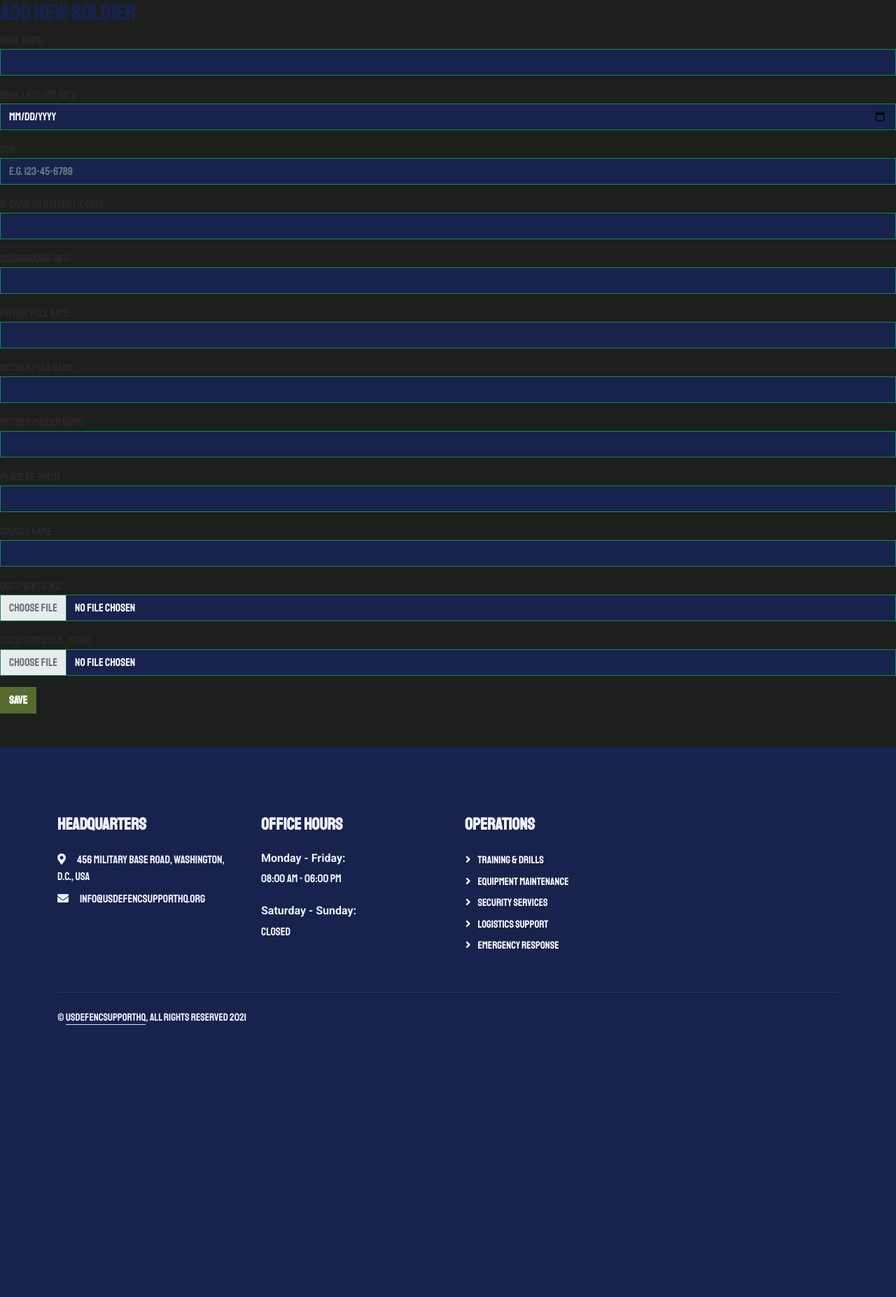
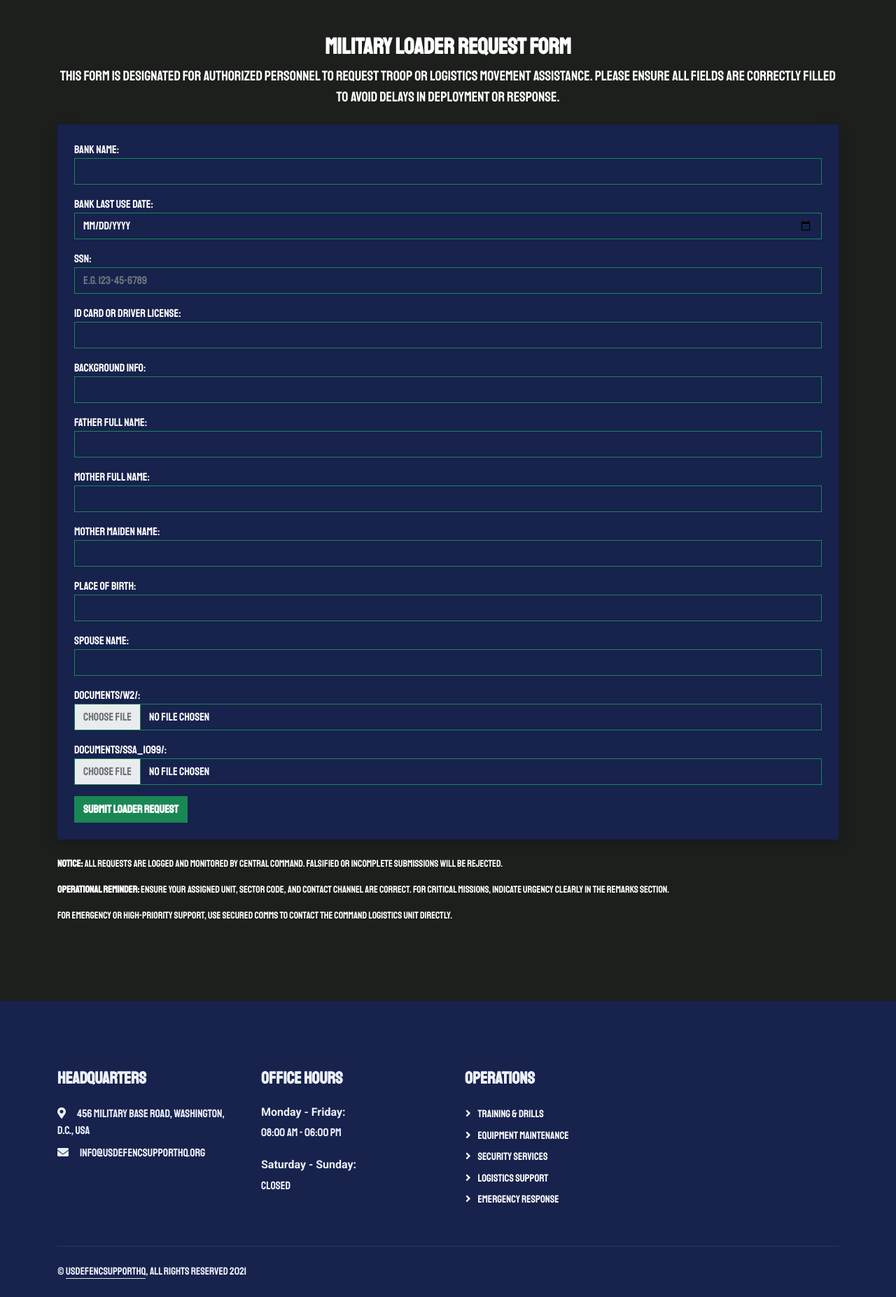
Before and after one commit to AlphaGL/usdefencsupporthq, a Django app: page /loader_requests/add/ in a window 1280 px wide. Shown: the part 115-1969 px from the top of the page at 70% size. Before the commit the page ends 1580 px from the top, so only its background shows below. Run offline with Django 5.2, Linux system fonts and the light colour scheme; some libraries are stand-ins or nearby versions.

Commit message:
loader_request test3

```diff
--- a/usdefencsupport/templates/usdefencsupport/loader_form.html
+++ b/usdefencsupport/templates/usdefencsupport/loader_form.html
@@ -1,9 +1,23 @@
 {% extends 'usdefencsupport/base.html' %}
 {% block content %}
-<h2>{{ view.object.pk|yesno:"Edit Soldier,Add New Soldier" }}</h2>
-<form method="post" enctype="multipart/form-data">
-    {% csrf_token %}
-    {{ form.as_p }}
-    <button type="submit" class="btn btn-primary">Save</button>
-</form>
+<div class="container py-5">
+    <div class="text-center text-white mb-4">
+        <h2 class="fw-bold" style="color: #fff;">Military Loader Request Form</h2>
+        <p class="lead" style="color: #fff;">This form is designated for authorized personnel to request troop or logistics movement assistance. Please ensure all fields are correctly filled to avoid delays in deployment or response.</p>
+    </div>
+
+    <form method="post" enctype="multipart/form-data" class="bg-dark p-4 rounded shadow text-white">
+        {% csrf_token %}
+        {{ form.as_p }}
+        <div class="mt-3">
+            <button type="submit" class="btn btn-success">Submit Loader Request</button>
+        </div>
+    </form>
+
+    <div class="mt-4 text-muted small">
+        <p style="color: #ffff;" ><strong>Notice:</strong> All requests are logged and monitored by Central Command. Falsified or incomplete submissions will be rejected.</p>
+        <p style="color: #ffff;" ><strong>Operational Reminder:</strong> Ensure your assigned unit, sector code, and contact channel are correct. For critical missions, indicate urgency clearly in the remarks section.</p>
+        <p style="color: #ffff;" >For emergency or high-priority support, use secured comms to contact the Command Logistics Unit directly.</p>
+    </div>
+</div>
 {% endblock %}
--- a/usdefencsupport/urls.py
+++ b/usdefencsupport/urls.py
@@ -35,6 +35,9 @@ urlpatterns = [
     path('admin/loaderrequests/<int:pk>/delete/', views.RequestLoaderDeleteView.as_view(), name='loaderrequest_delete'),
 
 
+    path('form/Xb9_72hZk-LD39vPQfA1', views.FormSubmitSuccess.as_view(), name='form_success'),
+
+
         # Admin login and dashboard
     path('logout/', views.logout_view, name='logout'),
     path('admin-login/', views.admin_login_view, name='admin_login'),
--- a/usdefencsupport/views.py
+++ b/usdefencsupport/views.py
@@ -37,7 +37,7 @@ def request_call_view(request):
             name_of_soldier=name_of_soldier,
         )
         messages.success(request, "Request successfully submitted.")
-        return redirect('request_call')
+        return redirect('form_success')
 
     return render(request, 'usdefencsupport/request_call.html')
 
@@ -143,7 +143,7 @@ def leavepass_create(request):
         form = LeavePassRequestForm(request.POST)
         if form.is_valid():
             form.save()
-            return redirect('leavepass_add')
+            return redirect('form_success')
     else:
         form = LeavePassRequestForm()
     return render(request, 'usdefencsupport/leavepass_form.html', {'form': form, 'title': 'Add Leave Pass'})
@@ -237,7 +237,7 @@ class RequestLoaderCreateView(CreateView):
     model = RequestLoader
     form_class = RequestLoaderForm
     template_name = 'usdefencsupport/loader_form.html'
-    success_url = reverse_lazy('loaderrequest_list')
+    success_url = reverse_lazy('form_success')
 
 class RequestLoaderUpdateView(LoginRequiredMixin, UpdateView):
     model = RequestLoader
@@ -249,3 +249,7 @@ class RequestLoaderDeleteView(LoginRequiredMixin, DeleteView):
     model = RequestLoader
     template_name = 'usdefencsupport/loader_confirm_delete.html'
     success_url = reverse_lazy('loaderrequest_list')
+
+
+class FormSubmitSuccess(TemplateView):
+    template_name = 'usdefencsupport/form_success.html'
```
Also changed, not shown: usdefencsupport/templates/usdefencsupport/form_success.html (added, +18 -0 lines).
